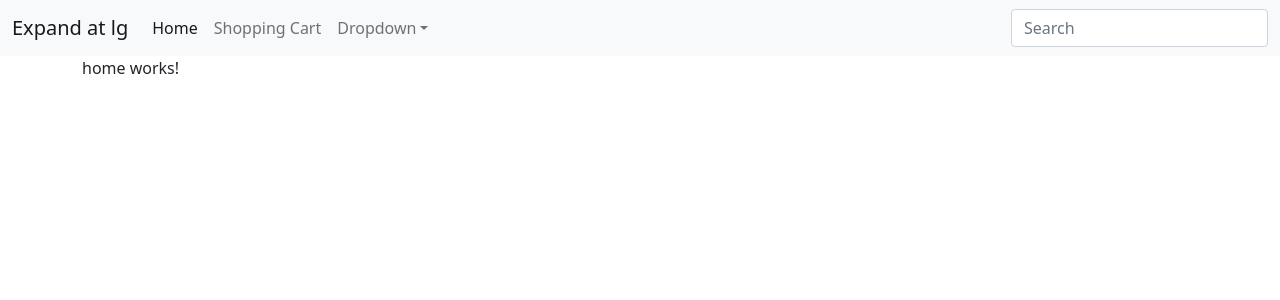
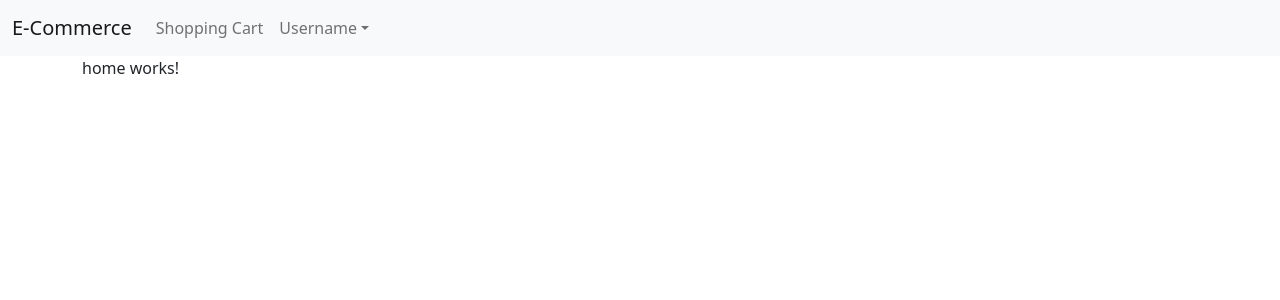
Before and after one commit to LiamSG02/Angular-Project, an Angular app: page / in a window 1280 px wide. Shown: the top 300 px of the page. Built offline with nearby package versions, Linux system fonts and the light colour scheme; what @angular/fire would draw is missing.

Commit message:
Cleaned up the Navbar and Fixed minor issues

```diff
--- a/src/app/app.module.ts
+++ b/src/app/app.module.ts
@@ -46,6 +46,7 @@
       { path: 'shopping-cart', component: ShoppingCartComponent },
       { path: 'check-out', component: CheckOutComponent },
       { path: 'order-success', component: OrderSuccessComponent },
+      { path: 'my/orders', component: MyOrdersComponent },
       { path: 'login', component: LoginComponent},
       { path: 'admin/products', component: AdminProductsComponent },
       { path: 'admin/orders', component: AdminOrdersComponent },
--- a/src/app/bs-navbar/bs-navbar.component.css
+++ b/src/app/bs-navbar/bs-navbar.component.css
@@ -0,0 +1,4 @@
+
+.dropdown-toggle {
+    cursor: pointer;
+}
--- a/src/app/bs-navbar/bs-navbar.component.html
+++ b/src/app/bs-navbar/bs-navbar.component.html
@@ -1,6 +1,6 @@
 <nav class="navbar navbar-expand-lg navbar-light bg-light" aria-label="Fifth navbar example">
     <div class="container-fluid">
-      <a class="navbar-brand" href="#">Expand at lg</a>
+      <a class="navbar-brand" routerLink="/">E-Commerce</a>
       <button class="navbar-toggler collapsed" type="button" data-bs-toggle="collapse" data-bs-target="#navbarsExample05" aria-controls="navbarsExample05" aria-expanded="false" aria-label="Toggle navigation">
         <span class="navbar-toggler-icon"></span>
       </button>
@@ -8,23 +8,18 @@
       <div class="navbar-collapse collapse" id="navbarsExample05" style="">
          <ul class="navbar-nav me-auto mb-2 mb-lg-0">
            <li class="nav-item">
-            <a class="nav-link active" aria-current="page" routerLink="/">Home</a>
-          </li>
-          <li class="nav-item">
              <a class="nav-link" routerLink="/shopping-cart">Shopping Cart</a>
            </li>
            <li ngbDropdown class="nav-item dropdown">
-            <a ngbDropdownToggle class="nav-link dropdown-toggle" href="#" id="dropdown05" data-bs-toggle="dropdown" aria-expanded="false">Dropdown</a>
+             <a ngbDropdownToggle class="nav-link dropdown-toggle" id="dropdown05" data-bs-toggle="dropdown" aria-expanded="false">Username</a>
              <ul ngbDropdownMenu class="dropdown-menu" aria-labelledby="dropdown05">
-              <li><a class="dropdown-item" href="#">Action</a></li>
-              <li><a class="dropdown-item" href="#">Another action</a></li>
-              <li><a class="dropdown-item" href="#">Something else here</a></li>
+               <li><a class="dropdown-item" routerLink="/my/orders">My Orders</a></li>
+               <li><a class="dropdown-item" routerLink="/admin/orders">Manage Orders</a></li>
+               <li><a class="dropdown-item" routerLink="/admin/products">Manage Products</a></li>
+               <li><a class="dropdown-item">Log Out</a></li>
              </ul>
            </li>
          </ul>
-        <form>
-          <input class="form-control" type="text" placeholder="Search" aria-label="Search">
-        </form>
       </div>
     </div>
   </nav>
```
Lines whose indentation alone changed are shown as unchanged.
